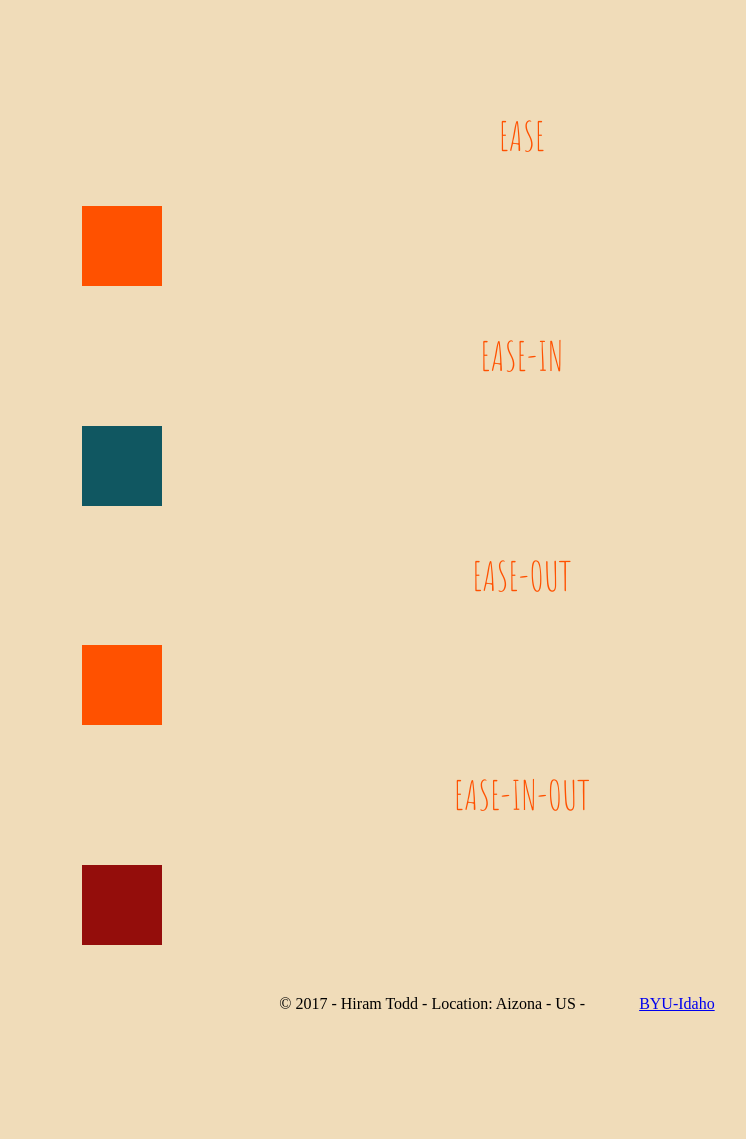
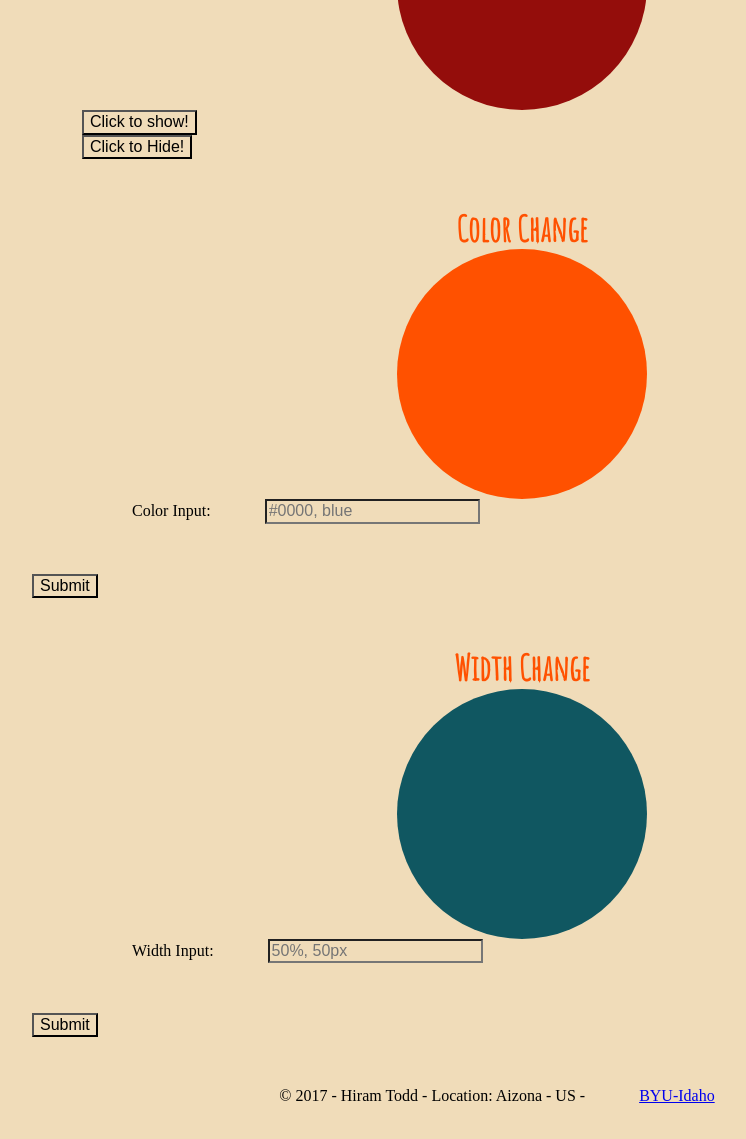
Before and after one commit to Todd-Hiram/Hirams-Website.github.io, a plain HTML site: page ManipulationCSSJavaScript.html in a window 1280 px wide. Shown: the part 507-1646 px from the top of the page, without its empty margins (118-864 px from the left). Before the commit the page ends 1620 px from the top, so only its background shows below. Drawn offline with Linux system fonts and the light colour scheme.

Commit message:
CSS and JavaScript revisions

```diff
--- a/ManipulationCSSJavaScript.html
+++ b/ManipulationCSSJavaScript.html
@@ -18,27 +18,44 @@
                 </nav>
         </header>
 
-        <div>
-            <div class="transition1">
+        <section>
+            <div>
                 <h1>CSS Manipulation with JavaScipt</h1>
-                <div class="sphere sphere1"></div>
-                <h1>Ease</h1>
-                <div class="bar bar2"></div>
-                <h1>Ease-In</h1>
-                <div class="bar bar3"></div>
-                <h1>Ease-Out</h1>
-                <div class="bar bar4"></div>
-                <h1>Ease-In-Out</h1>
-                <div class="bar bar5"></div>
+
+                <h2>Visibility Section</h2>
+                <div id="action2" class="spot"></div>
+                <button type="button" onclick="visible()">Click to show!</button><br/>
+                <button type="button" onclick="invisible()">Click to Hide!</button>
             </div>
-        </div>
+        </section>
 
+        <section>
+            <div>
+                <h2>Color Change</h2>
+                <div id="action1" class="spot2"></div>
+                <label>Color Input:</label>
+                <input type="text" id="colorChange" placeholder="#0000, blue">
+            </div>
+
+            <button type="submit" onclick="colorChange()" id="button" class="buttons">Submit</button>
+        </section>
+
+        <section>
+            <div>
+                <h2>Width Change</h2>
+                <div id="action3" class="spot3"></div>
+                <label>Width Input:</label>
+                <input type="text" id="widthChange" placeholder="50%, 50px">
+            </div>
+
+            <button type="submit" onclick="widthChange()" id="button" class="buttons">Submit</button>
+        </section>
         </main>
 
         <footer>
             <p>© 2017 - Hiram Todd - Location: Aizona - US - <a href="http://www.byui.edu/online">BYU-Idaho</a></p>
         </footer>
-
+        <script src="script/ManipulationCSSJavaScript.js"></script>
         </body>
 
 </html>
--- a/script/ManipulationCSSJavaScript.js
+++ b/script/ManipulationCSSJavaScript.js
@@ -1,47 +1,35 @@
-function changeColor() {
+function colorChange() {
 
-  // Grab COLOR Input Value
-  let color = document.getElementById("changeColor").value;
+  // input value for color change
+  let color = document.getElementById("colorChange").value;
 
   // Grab Container for changing COLOR Value
-  let example1 = document.getElementById("example1");
+  let example1 = document.getElementById("action1");
 
   // Change the Background Color
   let colorChoice = example1.style.backgroundColor = color;
 }
 
-function changeOpacity() {
+function visible() {
 
-  // Grab OPACITY Input Value
-  let opacity = document.getElementById("changeOpacity").value;
-
-  // Grab Container for changing OPACITY Value
-  let example1 = document.getElementById("example1");
-
-  // Change the Opacity
-  let opacityChoice = example1.style.opacity = opacity;
+  // this function reveals the spot
+  document.getElementById("action2").style.visibility='visible';
 }
 
-function changeWidth() {
+function invisible() {
+
+  // this function hides the spot
+  document.getElementById("action2").style.visibility='hidden';
+}
+
+function widthChange() {
 
   // Grab WIDTH Input Value
-  let width = document.getElementById("changeWidth").value;
+  let width = document.getElementById("widthChange").value;
 
   // Grab Container for changing WIDTH Value
-  let example1 = document.getElementById("example1");
+  let example1 = document.getElementById("action3");
 
   // Change the Width
   let widthChoice = example1.style.width = width;
 }
-
-function changeBR() {
-
-  // Grab BR Input Value
-  let br = document.getElementById("changeBR").value;
-
-  // Grab Container for changing BR Value
-  let example1 = document.getElementById("example1");
-
-  // Change the Border Radius
-  let brChoice = example1.style.borderRadius = br;
-}
--- a/styles/main.css
+++ b/styles/main.css
@@ -4,6 +4,15 @@
     box-sizing: border-box;
     background-color: #F0DCB9;
 }
+
+h2 {
+    font-family: 'Amatic SC', cursive;
+    font-size: 35px;
+    text-align: center;
+    margin:auto;
+    color: #FF5100;
+}
+
 
 h3 {
     font-family: 'Amatic SC', cursive;
@@ -50,6 +59,39 @@ h1 {
 
 .sphere:hover {
     transform: scale(4);
+}
+/*--------- Spot manipulation with JavaScript -------*/
+
+.spot {
+    border-radius: 50%;
+    height: 250px;
+    margin: 250px auto;
+    width: 250px;
+    background: #940D0B;
+    margin: auto;
+}
+
+.spot2 {
+    border-radius: 50%;
+    height: 250px;
+    margin: 250px auto;
+    width: 250px;
+    background: #FF5100;
+    margin: auto;
+}
+
+.spot3 {
+    border-radius: 50%;
+    height: 250px;
+    margin: 250px auto;
+    width: 250px;
+    background: #105761;
+    margin: auto;
+}
+
+.spotManipulation {
+
+
 }
 
 /*--------- Animation color-change ---------*/
```
